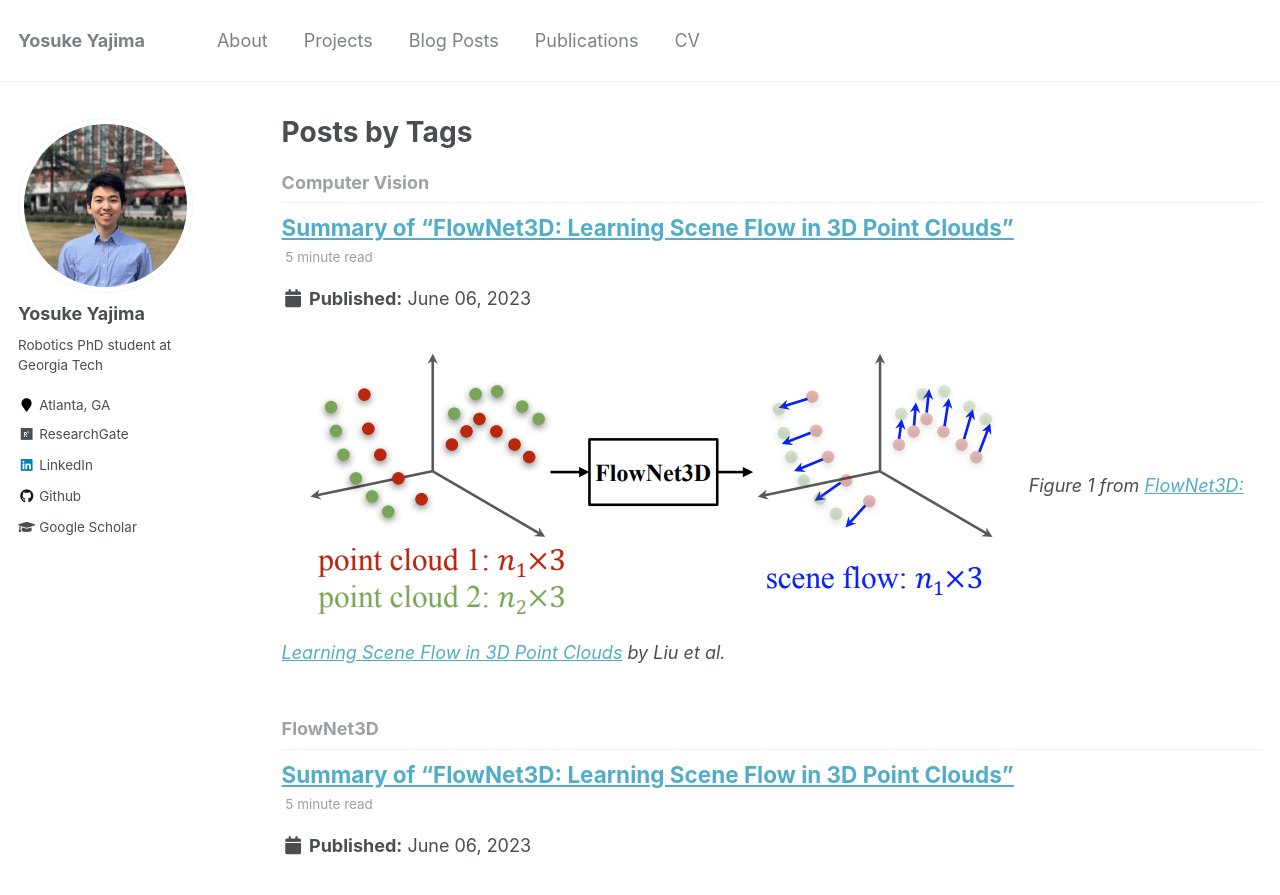
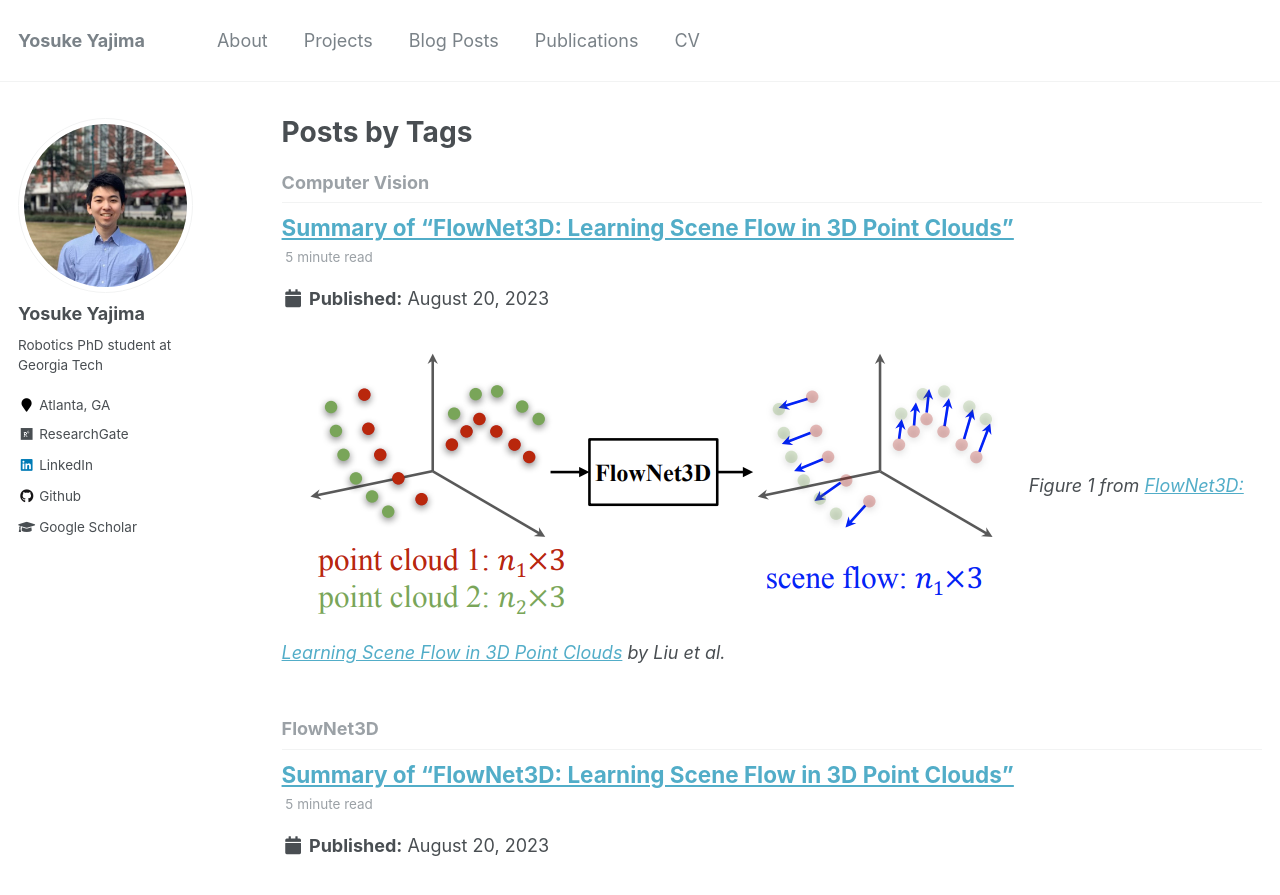
Before and after one commit to yyajima21/yyajima21.github.io, a Jekyll site: the page built from _pages/tag-archive.html, in a window 1280 px wide and 900 px high. Shown: the top 895 px of the window. Built offline with Jekyll 4.4.1, drawn with Linux system fonts in a browser that asks for light colours.

Commit message:
remove an old file.

```diff
--- a/_posts/2023-04-07-FlowNet3D.md
+++ b/_posts/2023-08-20-FlowNet3D.md
@@ -1,12 +1,12 @@
 ---
 title: 'Summary of "FlowNet3D: Learning Scene Flow in 3D Point Clouds"'
-date: 2023-06-06
-permalink: /FlowNet3D/
+date: 2023-08-20
+last_modified_at: 2023-08-20
+permalink: /posts/2023/08/FlowNet3D/
 tags:
   - FlowNet3D
   - Computer Vision
 ---
-
 
 ![FlowNet3D](/images/blogs/flownet3d/flownet3d_intro.png)
 *Figure 1 from [FlowNet3D: Learning Scene Flow in 3D Point Clouds](https://arxiv.org/pdf/1806.01411.pdf) by Liu et al.*
```
